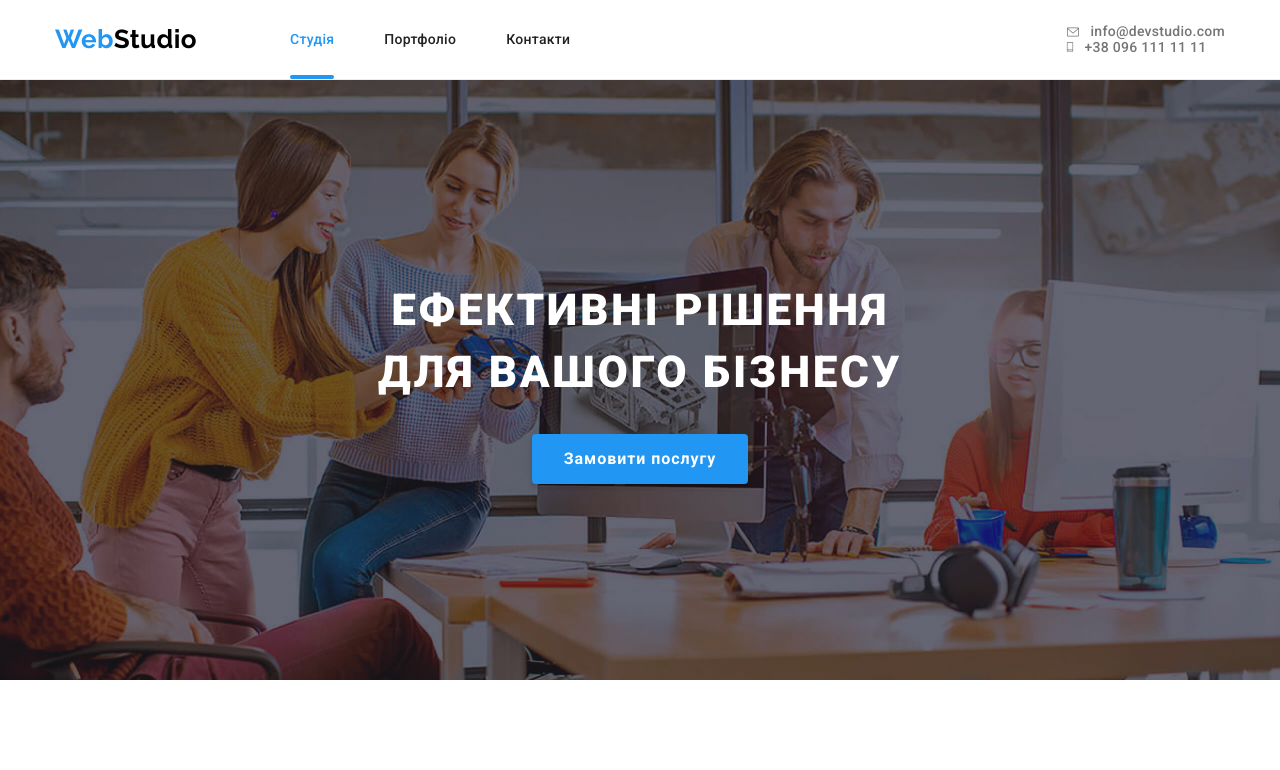
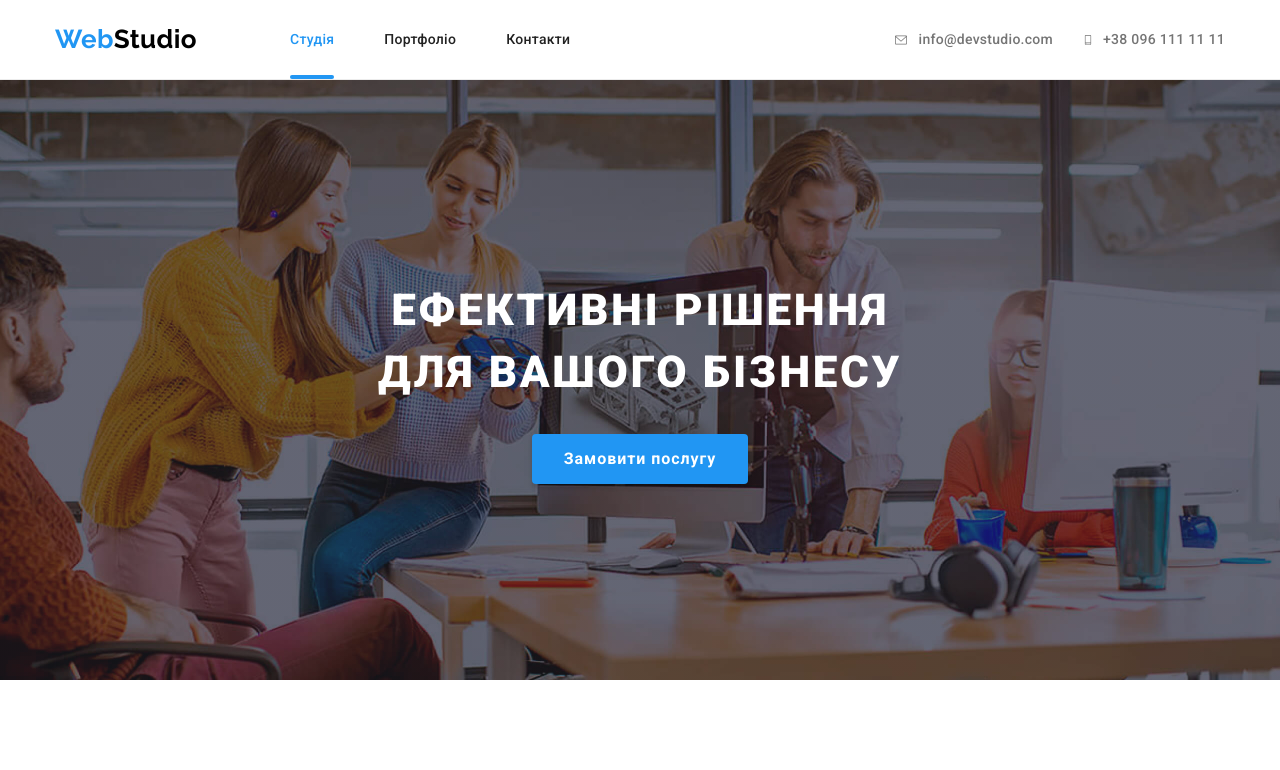
Before and after one commit to JuliaNiky/goit-markup-hw-08, a plain HTML site: page index.html in a window 1280 px wide. Shown: the top 770 px of the page. Drawn offline with nearby package versions, Linux system fonts and the light colour scheme.

Commit message:
fixed mistakes

```diff
--- a/index.html
+++ b/index.html
@@ -86,8 +86,8 @@
                     </li>
                 </ul>
             </nav>
-            <div class="contacts">
-                <ul class="contacts__list">
+            <!-- <div class="contacts"> -->
+                <ul class="contacts">
                     <li class="contacts__item">
                         <a class="contacts__icon"
                             href="mailto:info@devstudio.com"
@@ -115,7 +115,7 @@
                         </a>
                     </li>
                 </ul>
-            </div>
+            <!-- </div> -->
         </div>
     </header>
 
--- a/sass/sections/_header.scss
+++ b/sass/sections/_header.scss
@@ -85,9 +85,10 @@ a.logo {
         margin-left: auto;
     }
 }
-.contacts__list {
+.contacts {
+    display: flex;
+
     @media screen and (min-width: 768px) and (max-width: 1199px) {
-        display: flex;
         flex-direction: column;
         align-items: flex-start;
         gap: 10px;
```
Also changed, not shown: css/main.css, css/main.min.css, 2 other files.
